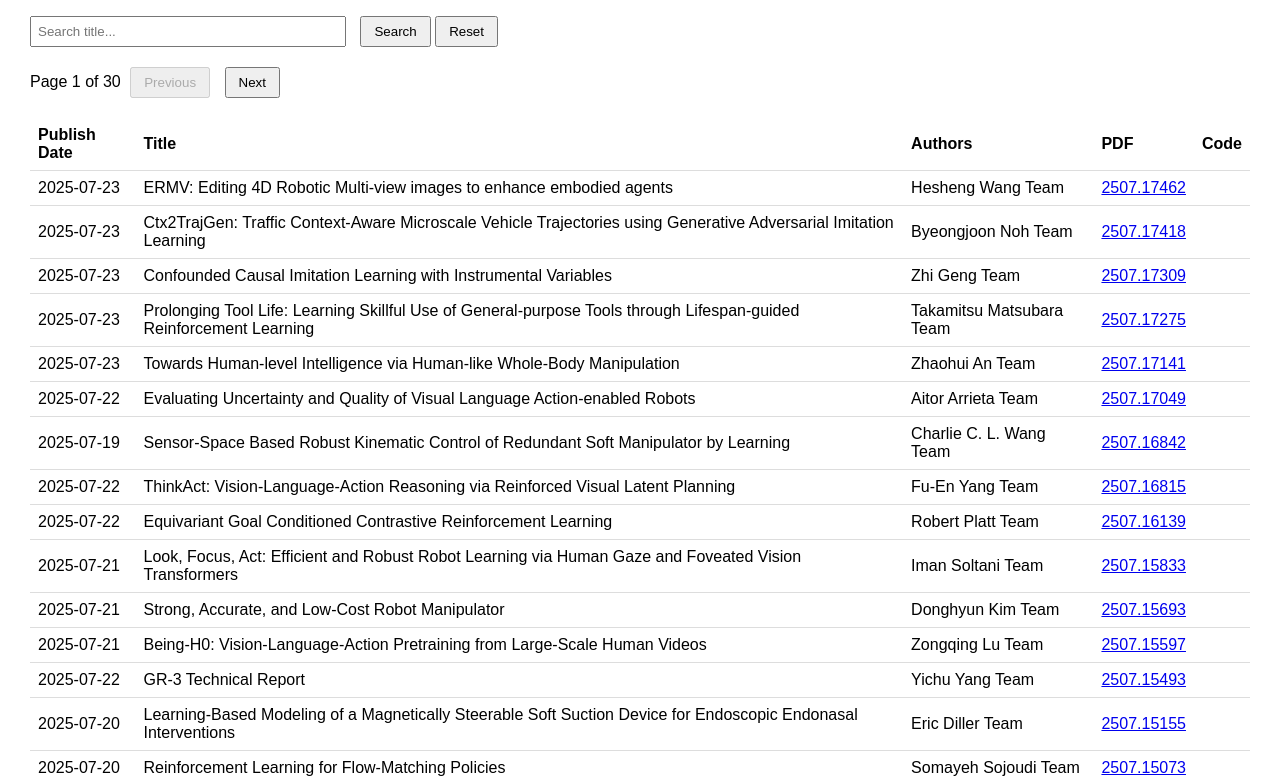
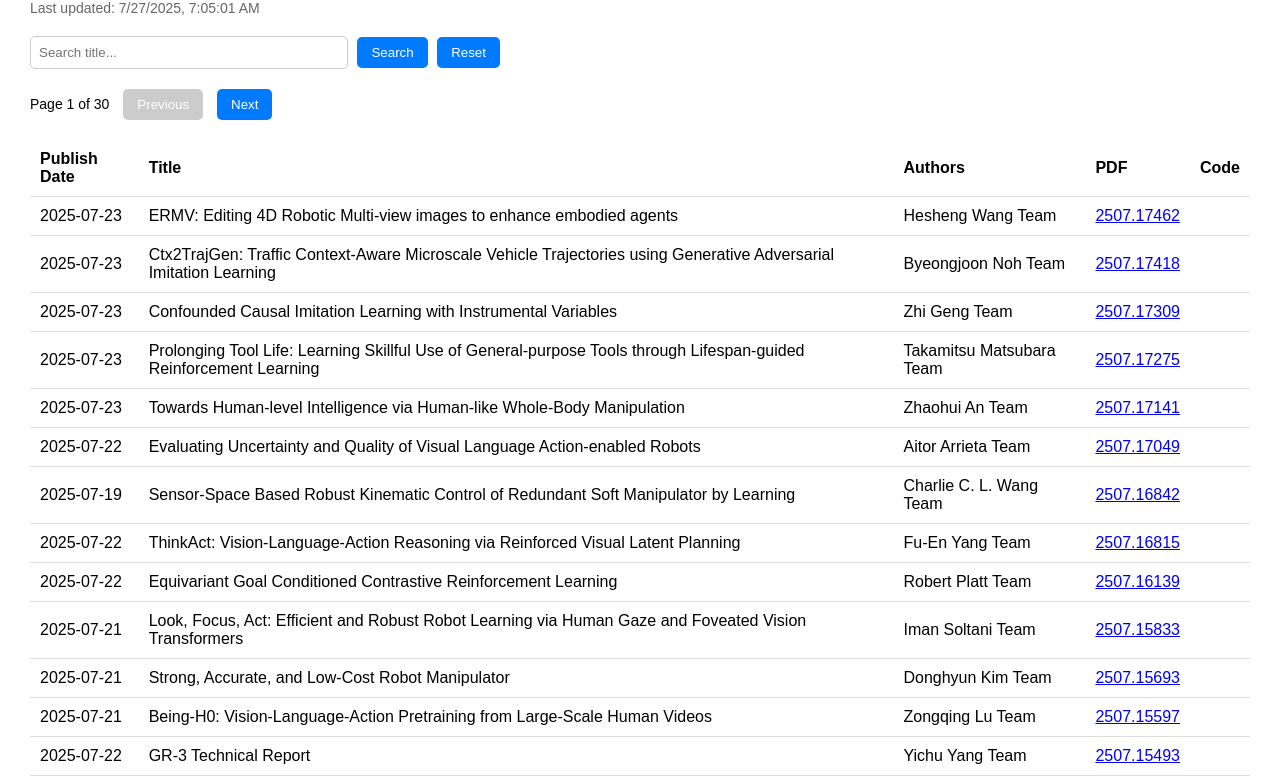
Before and after one commit to ucasmichael/robotics-arxiv-site, a plain HTML site: page index.html in a window 1280 px wide. Shown: the part 72-855 px from the top of the page. Drawn offline with nearby package versions, Linux system fonts and the light colour scheme.

Commit message:
Update: butify html

```diff
--- a/index.html
+++ b/index.html
@@ -8,29 +8,67 @@
       font-family: Arial, sans-serif;
       margin: 30px;
     }
+
+    h1 {
+      margin-bottom: 5px;
+    }
+
+    #lastUpdated {
+      color: #666;
+      font-size: 14px;
+      margin-bottom: 20px;
+    }
+
     input[type="text"] {
       width: 300px;
-      padding: 6px;
-      margin-right: 10px;
+      padding: 8px;
+      border: 1px solid #ccc;
+      border-radius: 5px;
     }
+
     button {
-      padding: 6px 12px;
+      padding: 8px 14px;
+      margin-left: 5px;
+      background-color: #007bff;
+      color: white;
+      border: none;
+      border-radius: 5px;
+      cursor: pointer;
+      transition: background-color 0.2s ease;
     }
+
+    button:hover {
+      background-color: #0056b3;
+    }
+
+    button:disabled {
+      background-color: #cccccc;
+      cursor: not-allowed;
+    }
+
     table {
       width: 100%;
       border-collapse: collapse;
       margin-top: 20px;
     }
+
     th, td {
       text-align: left;
-      padding: 8px;
+      padding: 10px;
       border-bottom: 1px solid #ddd;
     }
+
+    tbody tr:hover {
+      background-color: #f2f2f2;
+    }
+
     .pagination {
       margin-top: 20px;
+      font-size: 14px;
     }
+
     .pagination button {
-      margin: 0 5px;
+      margin-left: 10px;
     }
   </style>
   <!-- NProgress -->
@@ -39,6 +77,8 @@
 </head>
 <body>
   <h1>Robotics arXiv Daily</h1>
+  <div id="lastUpdated">Last updated: ...</div>
+
   <input type="text" id="searchInput" placeholder="Search title...">
   <button onclick="search()">Search</button>
   <button onclick="reset()">Reset</button>
@@ -64,20 +104,31 @@
     const resultsPerPage = 20;
     let filteredData = [];
 
-    function fetchData() {
-      NProgress.start();
-      fetch('robotics_arxiv_daily.json')
-        .then(res => res.json())
-        .then(data => {
-          papersData = data.papers || [];
-          filteredData = papersData;
-          renderTable();
-          NProgress.done();
-        })
-        .catch(err => {
-          console.error("Error loading JSON:", err);
-          NProgress.done();
-        });
+    async function fetchData() {
+      try {
+        NProgress.start();
+
+        // 获取 JSON 数据
+        const res = await fetch('robotics_arxiv_daily.json');
+        const data = await res.json();
+        papersData = data.papers || [];
+        filteredData = papersData;
+        renderTable();
+
+        // 获取文件最后更新时间
+        const headRes = await fetch('robotics_arxiv_daily.json', { method: 'HEAD' });
+        const lastModified = headRes.headers.get('Last-Modified');
+        if (lastModified) {
+          const lastUpdated = new Date(lastModified);
+          document.getElementById("lastUpdated").textContent =
+            "Last updated: " + lastUpdated.toLocaleString();
+        }
+
+      } catch (err) {
+        console.error("Error loading JSON:", err);
+      } finally {
+        NProgress.done();
+      }
     }
 
     function renderTable() {
```
Also changed, not shown: 1 other file.
